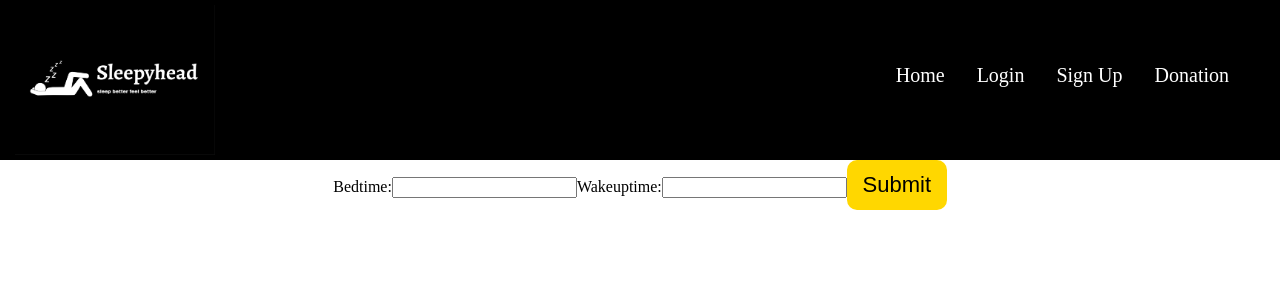
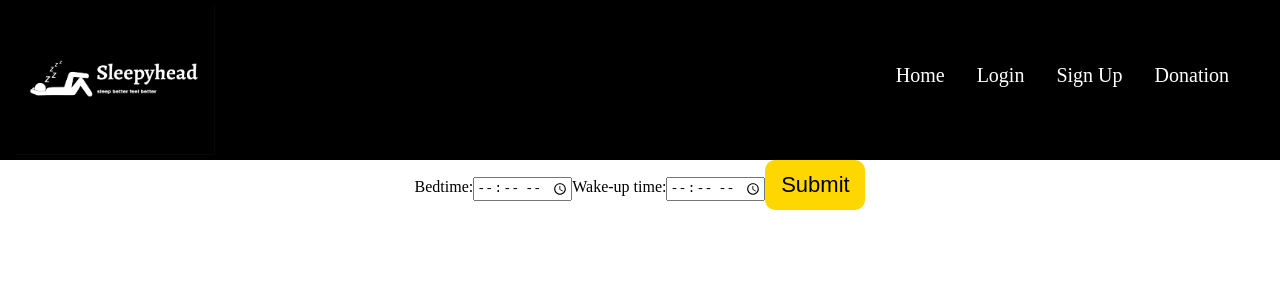
Before and after one commit to Durgavino/Project3-MERN, a React (Create React App) app in the folder client/: page /sleepdata in a window 1280 px wide. Shown: the top 300 px of the page. Built offline with nearby package versions, Linux system fonts and the light colour scheme.

Commit message:
pushing the code

```diff
--- a/client/src/pages/Sleepdata.js
+++ b/client/src/pages/Sleepdata.js
@@ -1,58 +1,3 @@
-// import React, { useState } from 'react';
-
-
-// const Sleepdata = () => {
-//   const [bedTime, setbedTime] = useState('');
-//   const [wakeUpTime, setwakeUpTime] = useState('');
-//   const handleSubmit = async (event) => {
-//     event.preventDefault();
-//    // const formData = { bedTime, wakeUpTime };
-
-//     const response = await fetch('http://localhost:3000/sleepdata', {
-//       method: 'POST',
-//       headers: {
-//         'Content-Type': 'application/json'
-//       },
-//       body: JSON.stringify({
-//         query: `
-//         mutation ($bedTime: Number!, $wakeUpTime: Number!) {
-//           createSleepData(bedTime: $bedtime, wakeUpTime: $wakeUpTime) {
-//             id
-//             bedTime
-//             wakeUpTime
-//           }
-//         }
-//       `,
-//       variables: { bedTime, wakeUpTime },
-//       })
-//     });
-//     const data = await response.json();
-//     console.log(data);
-//      }
-//   return (
-//     <div>
-//     <form onSubmit={handleSubmit}>
-//       <label htmlFor="bedTime">Bedtime:</label>
-//       <input type="time" id="bedTime" name="bedTime" value={bedTime} onChange={(e) => setbedTime(e.target.value)} />
-
-//       <label htmlFor="wakeUpTime">Wake-up time:</label>
-//       <input type="time" id="wakeUpTime" name="wakeUpTime" value={wakeUpTime} onChange={(e) => setwakeUpTime(e.target.value)} />
-
-//       <button type="submit">Save</button>
-//     </form>
-//     </div>
-//   )
-
-
-
-
-// }
-
-
-
-// export default Sleepdata;
-
-
 import { useState } from 'react';
 import { useMutation } from '@apollo/client';
 import {SLEEP_DATA} from "../utils/mutations";
@@ -71,14 +16,13 @@ function SleepbedTime(){
 };
 return (
   <form onSubmit={handleSubmit}>
-    <label>
-      Bedtime:
-      <input type="text" value={bedTime} onChange={(e) => setBedtime(e.target.value)} />
-    </label>
-    <label>
-      Wakeuptime:
-      <input type="text" value={wakeUpTime} onChange={(e) => setWakeuptime(e.target.value)} />
-    </label>
+
+    <label htmlFor="bedTime">Bedtime:</label>
+      <input type="time" id="bedTime" name="bedTime" value={bedTime} onChange={(e) => setBedtime(e.target.value)} />
+   <label htmlFor="wakeUpTime">Wake-up time:</label>
+      <input type="time" id="wakeUpTime" name="wakeUpTime" value={wakeUpTime} onChange={(e) => setWakeuptime(e.target.value)} />
+
+
     <button type="submit">Submit</button>
   </form>
 );
```
